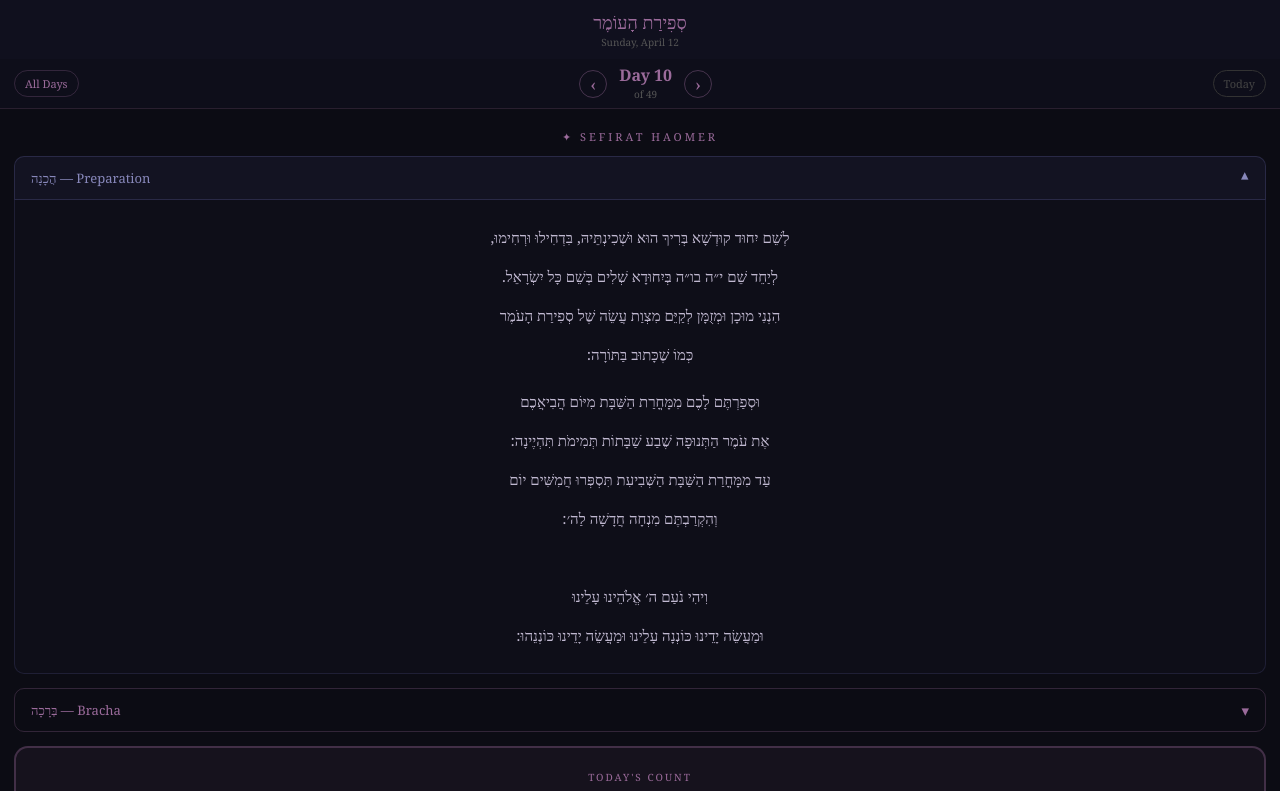
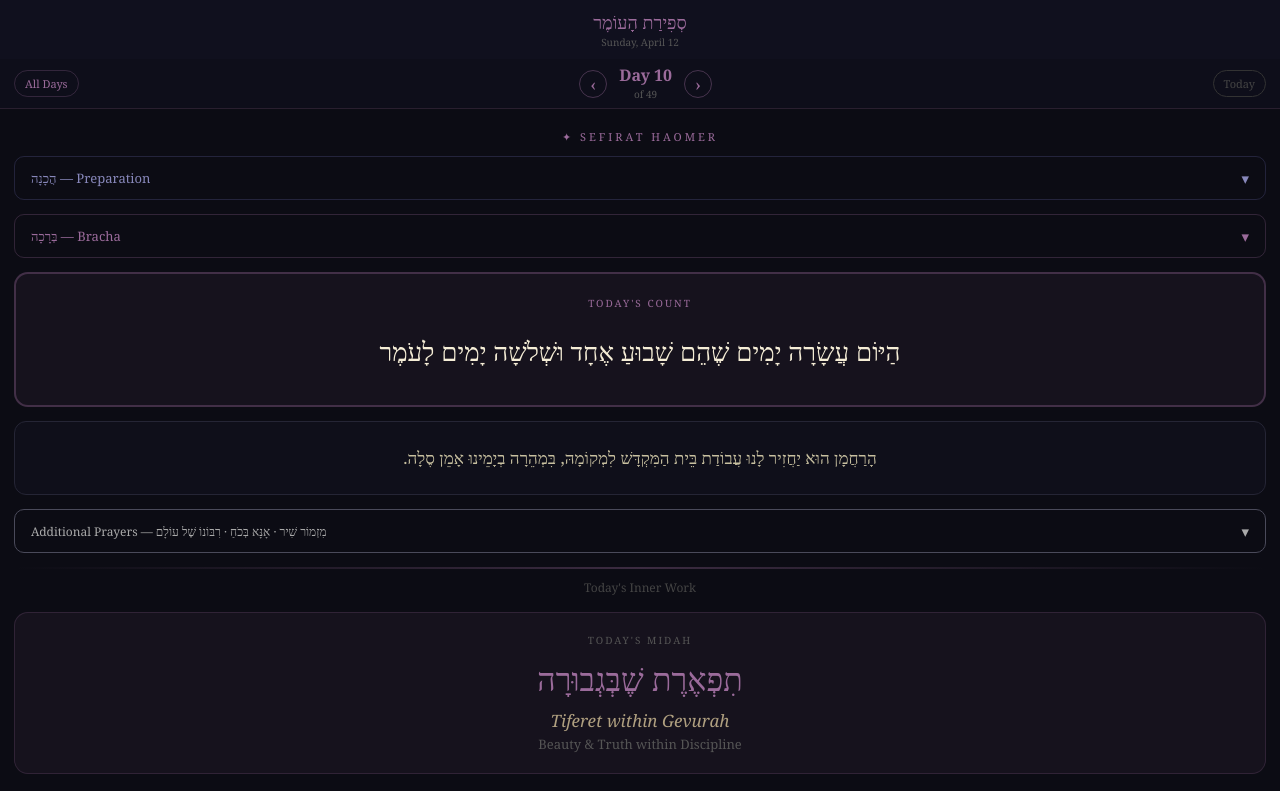
Before and after one commit to presidentswork/Sefira, a React (Create React App) app: page / in a window 1280 px wide. Shown: the top 791 px of the page. Built offline with nearby package versions, Linux system fonts and the light colour scheme.

Commit message:
Update app.jsx

```diff
--- a/src/app.jsx
+++ b/src/app.jsx
@@ -389,7 +389,7 @@ export default function App(){
   const todayOmer=getTodayOmer();
   const [day,setDay]=useState(todayOmer||1);
   const [showGrid,setShowGrid]=useState(false);
-  const [showLeshon,setShowLeshon]=useState(true);
+  const [showLeshon,setShowLeshon]=useState(false);
   const [showBracha,setShowBracha]=useState(false);
   const [showMore,setShowMore]=useState(false);
   const wi=Math.floor((day-1)/7),di=(day-1)%7;
```
